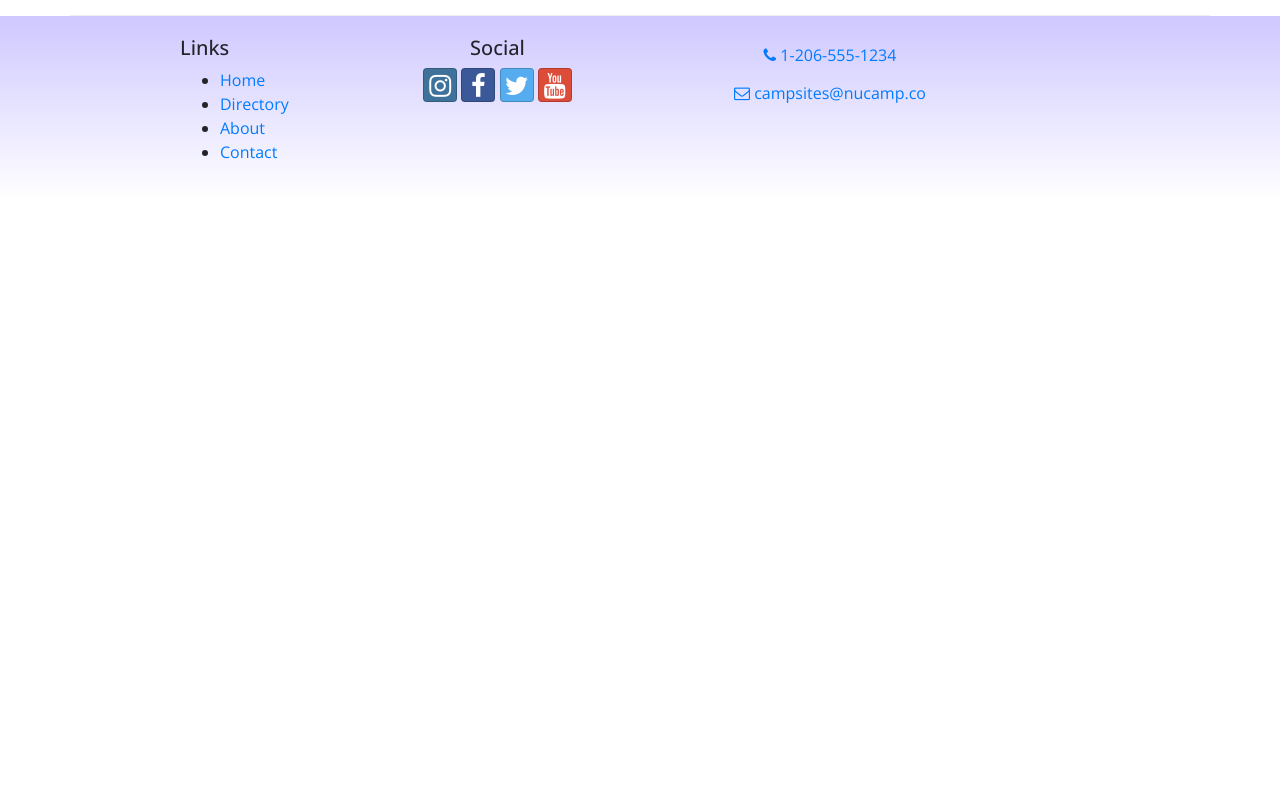
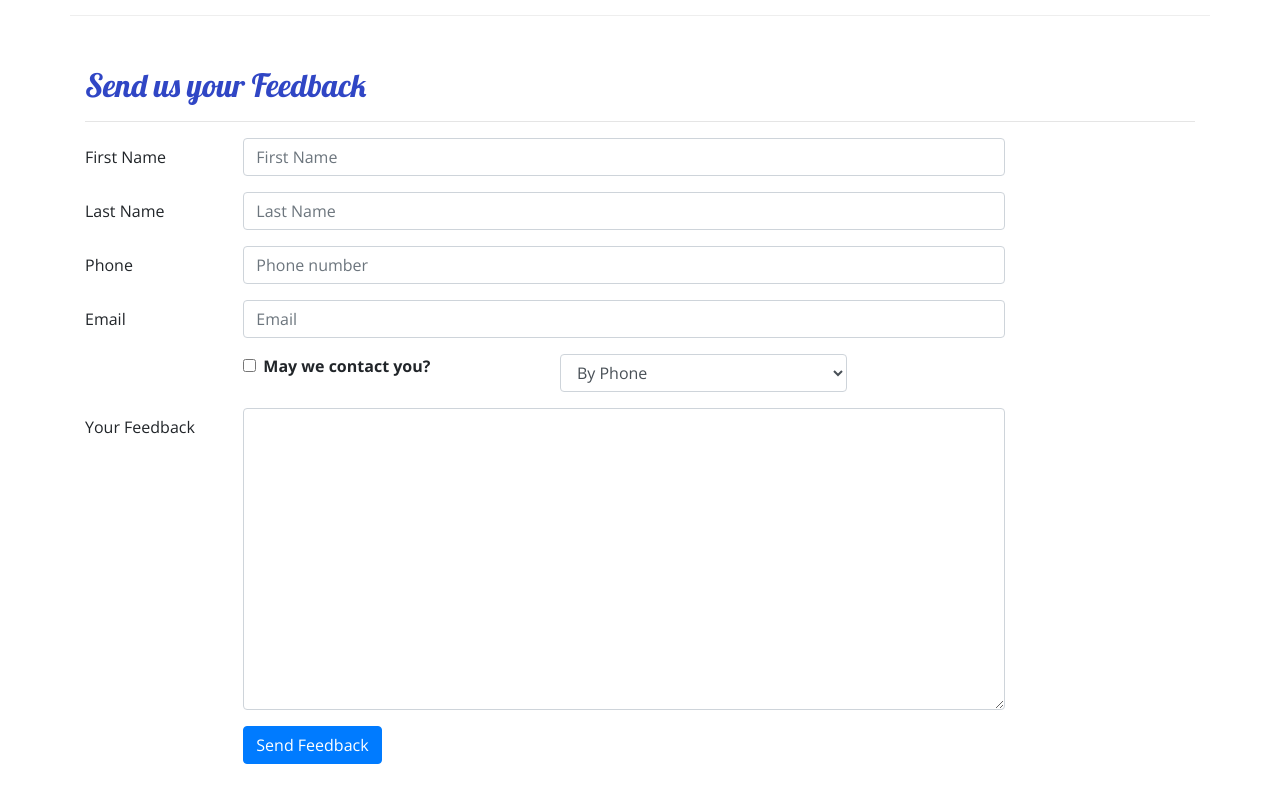
Before and after one commit to lruan91/React-NCS, a React (Create React App) app: page /contactus in a window 1280 px wide. Shown: the part 560-1360 px from the top of the page. Before the commit the page ends 800 px from the top, so only its background shows below. Built offline with nearby package versions, Linux system fonts and the light colour scheme.

Commit message:
Controlled Forms

```diff
--- a/src/components/AboutComponent.js
+++ b/src/components/AboutComponent.js
@@ -82,7 +82,7 @@
   if(partner) {
     return (
       <>
-        <Media object='' src={partner.image} alt={partner.name} width='150px' />
+        <Media object src={partner.image} alt={partner.name} width='150' />
         <Media body className='ml-5 mb-4'>
           <Media heading>{partner.name}</Media>
           {partner.description}
--- a/src/components/ContactComponent.js
+++ b/src/components/ContactComponent.js
@@ -1,7 +1,44 @@
-import { Breadcrumb, BreadcrumbItem } from 'reactstrap';
+import React, { Component } from 'react';
+import { Breadcrumb, BreadcrumbItem,
+        Button, Form, FormGroup, Label, Input, Col } from 'reactstrap';
 import { Link } from 'react-router-dom';
 
-function Contact(props) {
+class Contact extends Component {
+  constructor(props) {
+    super(props);
+
+    this.state = {
+      firstName: '',
+      lastName: '',
+      phoneNum: '',
+      email: '',
+      agree: false,
+      contactType: 'By Phone',
+      feedback: ''
+    };
+
+    this.handleInputChange = this.handleInputChange.bind(this);
+    this.handleSubmit = this.handleSubmit.bind(this);
+  }
+
+    handleInputChange(event) {
+      const target = event.target;
+      const name = target.name;
+      const value = target.type === 'checkbox' ? target.checked : target.value;
+
+      this.setState({
+        [name]: value
+      });
+    }
+
+    handleSubmit(event) {
+      console.log('Current state is: ' + JSON.stringify(this.state));
+      alert('current state is: ' + JSON.stringify(this.state));
+      event.preventDefault();
+    }
+
+    render() {
+
     return (
       <div className="container">
         <div className="row">
@@ -29,8 +66,93 @@
                 <a role="button" className="btn btn-link" href="mailto:fakeemail@fakeemail.co"><i className="fa fa-envelope-o" /> campsites@nucamp.co</a>
             </div>
         </div>
+
+        <div className="row row-content">
+          <div className="col-12">
+            <h2>Send us your Feedback</h2>
+            <hr />
+          </div>
+          <div className="col-md-10">
+            <Form onSubmit={this.handleSubmit}>
+              <FormGroup row>
+                <Label htmlFor="firstName" md={2}>First Name</Label>
+                  <Col md={10}>
+                    <Input type="text" id="firstName" name="firstName"
+                      placeholder="First Name"
+                      value={this.state.firstName}
+                      onChange={this.handleInputChange} />
+                  </Col>
+                </FormGroup>
+                <FormGroup row>
+                  <Label htmlFor="lastName" md={2}>Last Name</Label>
+                  <Col md={10}>
+                    <Input type="text" id="lastName" name="lastName"
+                      placeholder="Last Name"
+                      value={this.state.lastName}
+                      onChange={this.handleInputChange} />
+                  </Col>
+                </FormGroup>
+                <FormGroup row>
+                  <Label htmlFor="phoneNum" md={2}>Phone</Label>
+                  <Col md={10}>
+                    <Input type="tel" id="phoneNum" name="phoneNum"
+                      placeholder="Phone number"
+                      value={this.state.phoneNum}
+                      onChange={this.handleInputChange} />
+                  </Col>
+                </FormGroup>
+                <FormGroup row>
+                  <Label htmlFor="email" md={2}>Email</Label>
+                  <Col md={10}>
+                    <Input type="email" id="email" name="email"
+                      placeholder="Email"
+                      value={this.state.email}
+                      onChange={this.handleInputChange} />
+                  </Col>
+                </FormGroup>
+                <FormGroup row>
+                  <Col md={{size: 4, offset: 2}}>
+                    <FormGroup check>
+                      <Label check>
+                        <Input type="checkbox"
+                          name="agree"
+                          checked={this.state.agree}
+                          onChange={this.handleInputChange} /> {' '}
+                        <strong>May we contact you?</strong>
+                      </Label>
+                </FormGroup>
+                  </Col>
+                  <Col md={4}>
+                    <Input type="select" name="contactType"
+                        value={this.state.contactType}
+                        onChange={this.handleInputChange}>
+                      <option>By Phone</option>
+                      <option>By Email</option>
+                    </Input>
+                  </Col>
+                </FormGroup>
+                <FormGroup row>
+                  <Label htmlFor="feedback" md={2}>Your Feedback</Label>
+                  <Col md={10}>
+                    <Input type="textarea" id="feedback" name="feedback"
+                      rows="12"
+                      value={this.state.feedback}
+                      onChange={this.handleInputChange}></Input>
+                  </Col>
+                </FormGroup>
+                <FormGroup row>
+                  <Col md={{size: 10, offset: 2}}>
+                    <Button type="submit" color="primary">
+                      Send Feedback
+                    </Button>
+                  </Col>
+                </FormGroup>
+            </Form>
+          </div>
+        </div>
       </div>
       );
     }
+}
 
 export default Contact;
```
Lines whose indentation alone changed are shown as unchanged.
